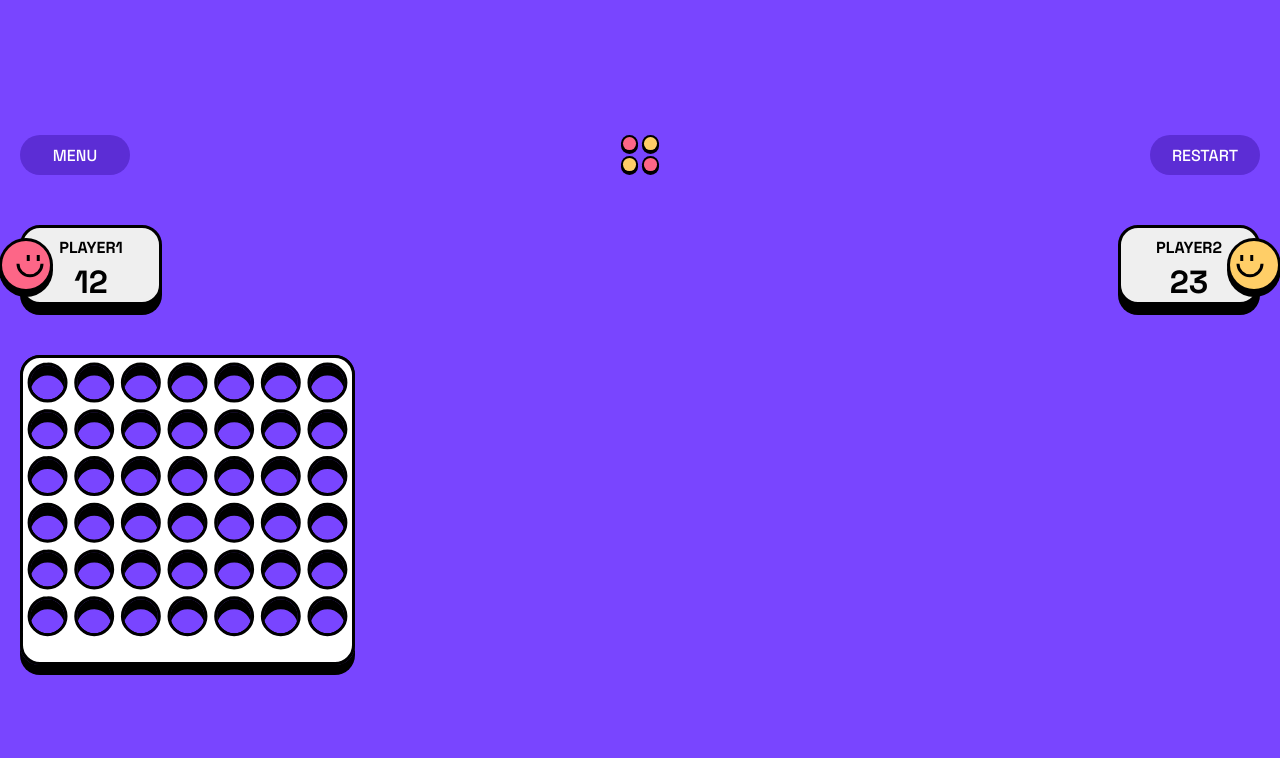
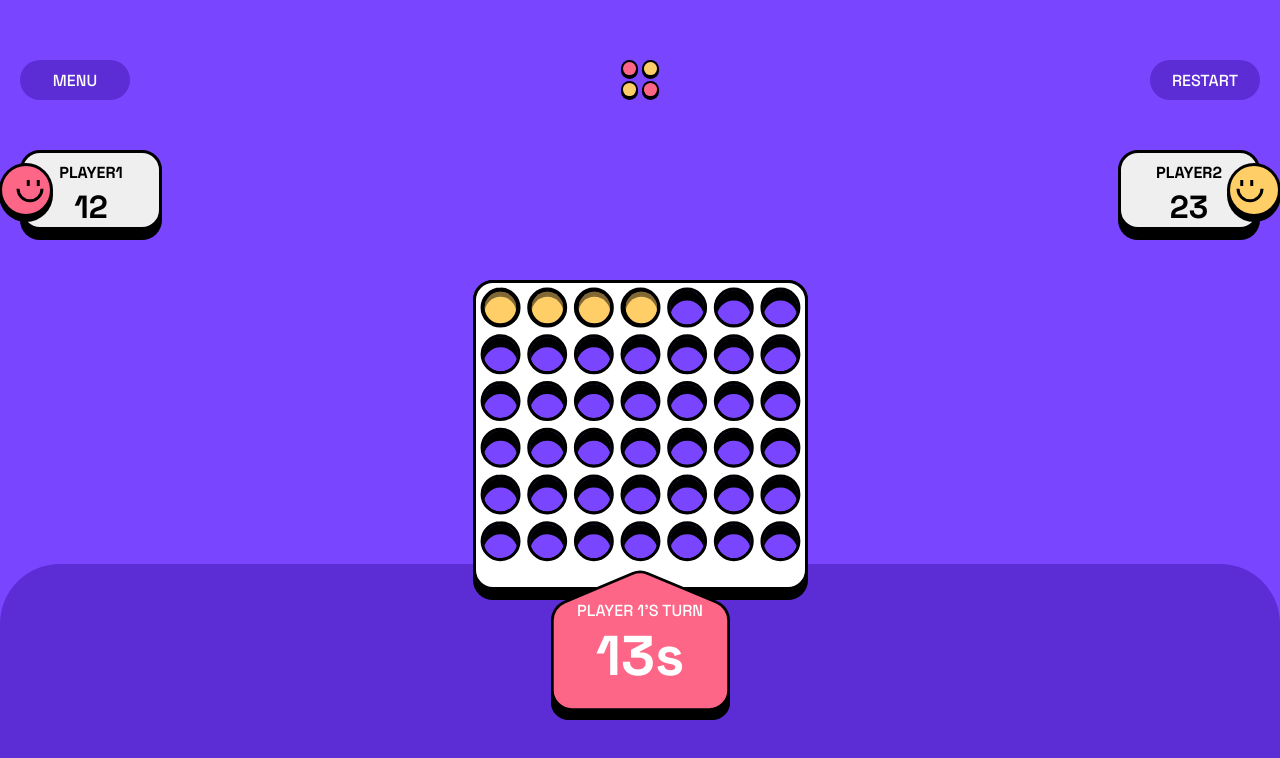
Before and after one commit to AldairUAM-Azc/connect4, a React (Vite) app: page / in a window 1280 px wide. Both pictures are taken after a click on the button "PLAY VS PLAYER". Shown: the top 758 px of the page. Built offline with nearby package versions, Linux system fonts and the light colour scheme.

Commit message:
v2 Game bg decoration

```diff
--- a/src/Components/Game/Game.css
+++ b/src/Components/Game/Game.css
@@ -6,6 +6,7 @@
   2. Options Section
   3. Scores Section
   4. Board Section
+  5. Turn Section
 */
 
 /* 1. General Container*/
@@ -86,6 +87,7 @@
     height: 31rem;
     position: relative;
     width: 33.5rem;
+    margin: 0 auto;
 }
 
 
@@ -124,8 +126,9 @@
     height: 4.3rem;
     width: 4.3rem;
     background-size: contain;
-    transform: translate(6px, 5px);
+    transform: translate(4px, 6px);
     background-repeat: no-repeat;
+    background-position: center;
 
 
 }
@@ -136,3 +139,43 @@
 .game .board .mid .pellet.p2 {
     background-image: var(--p2-pellet);
 }
+
+/* 5. Turn Section */
+.game .turn {
+    position: relative;
+    z-index: calc(var(--board-front));
+    background-image: url(../../assets/images/turn-background-red.svg);
+    background-size: contain;
+    background-repeat: no-repeat;
+    background-position: center;
+    transform: translateY(-2rem);
+    font-size: 1.6rem;
+    font-weight: 500;
+}
+
+.game .turn .turn-bg {
+    margin: 0 auto;
+    width: 19rem;
+    height: 15rem;
+    display: grid;
+    place-items: center;
+}
+.game .turn .turn-sign {
+    color: white;
+    text-align: center;
+}
+.game .turn .timer {
+    font-size: 5.6rem;
+    line-height: 7rem;
+    font-weight: 700;
+}
+
+/* BG decoration */
+ .bg-decoration {
+    width: 100vw;
+    height: 23.6rem;
+    border-radius: 6rem 6rem 0 0;
+    background-color: var(--color-menu-p);
+    position: absolute;
+    bottom: 0;
+}
--- a/src/Components/Game/Game.jsx
+++ b/src/Components/Game/Game.jsx
@@ -3,6 +3,7 @@ import "./Game.css"
 
 function Game() {
   return (
+    <>
       <section className="game">
         <div className="options">
           <button className="button">MENU</button>
@@ -20,10 +21,24 @@ function Game() {
         <div className="board">
           <div className="back layer"></div>
           <div className="mid layer play-area">
+            <div className="pellet p1"></div>
+            <div className="pellet p1"></div>
+            <div className="pellet p1"></div>
+            <div className="pellet p1"></div>
           </div>
           <div className="front layer"></div>
         </div>
+        <div className="turn">
+          <div className="turn-bg">
+            <div className="turn-sign">PLAYER 1'S TURN
+              <br />
+              <span className="timer">13s</span>
+            </div>
+          </div>
+        </div>
       </section>
+      <div className="bg-decoration"></div>
+    </>
   );
 }
 
--- a/src/Components/Menu/Menu.css
+++ b/src/Components/Menu/Menu.css
@@ -23,7 +23,7 @@
 }
 
 .y-button {
-    background-color: var(--color-y);
+    background-color: var(--p2);
 }
 
 .w-button {
--- a/src/index.css
+++ b/src/index.css
@@ -14,6 +14,8 @@ body {
   margin: 0;
   min-height: 100vh;
   min-width: 320px;
+  overflow-y: hidden;
+  overflow-x: hidden;
 }
 
 .button {
```
Lines whose indentation alone changed are shown as unchanged.
